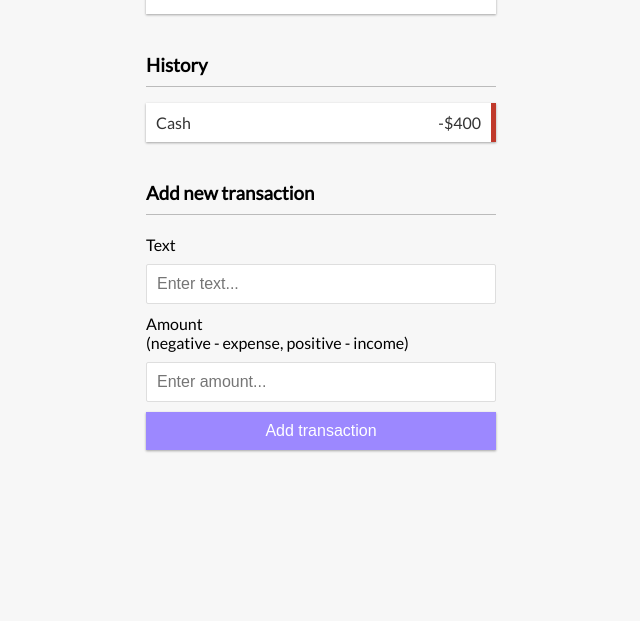
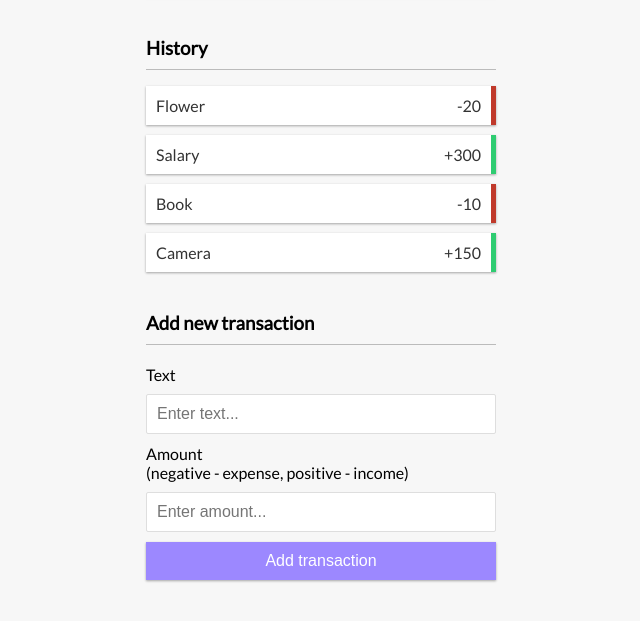
Before and after one commit to andreyshamray86/WebDev-ExpenseTracker, a plain HTML site: page index.html in a window 1280 px wide. Shown: the part 273-894 px from the top of the page, without its empty margins (319-959 px from the left). Before the commit the page ends 800 px from the top, so only its background shows below. Drawn offline with Linux system fonts and the light colour scheme.

Commit message:
Added JS + adding transaction to DOM functionality

```diff
--- a/index.html
+++ b/index.html
@@ -47,5 +47,6 @@
         <button class="btn">Add transaction</button>
       </form>
     </div>
+    <script src="script.js"></script>
   </body>
 </html>
--- /dev/null
+++ b/script.js
@@ -0,0 +1,56 @@
+const balance = document.getElementById('balance'),
+    money_plus = document.getElementById('money-plus'),
+    money_minus = document.getElementById('money-minus'),
+    list = document.getElementById('list'),
+    form = document.getElementById('form'),
+    text = document.getElementById('text'),
+    amount = document.getElementById('amount');
+
+const dummyTransactions = [{
+        id: 1,
+        text: 'Flower',
+        amount: -20
+    },
+    {
+        id: 2,
+        text: 'Salary',
+        amount: 300
+    },
+    {
+        id: 3,
+        text: 'Book',
+        amount: -10
+    },
+    {
+        id: 4,
+        text: 'Camera',
+        amount: 150
+    }
+];
+
+let transactions = dummyTransactions;
+
+function addTransactionDOM(transaction) {
+    const sign = transaction.amount < 0 ? '-' : '+';
+
+    const item = document.createElement('li');
+
+    item.classList.add(transaction.amount < 0 ? 'minus' : 'plus');
+
+    item.innerHTML = `
+      ${transaction.text} <span>${sign}${Math.abs(
+      transaction.amount
+    )}</span> <button class="delete-btn" onclick="removeTransaction(${
+      transaction.id
+    })">x</button>
+    `;
+
+    list.appendChild(item);
+}
+
+function init() {
+    list.innerHTML = '';
+    transactions.forEach(addTransactionDOM);
+}
+
+init();
```
